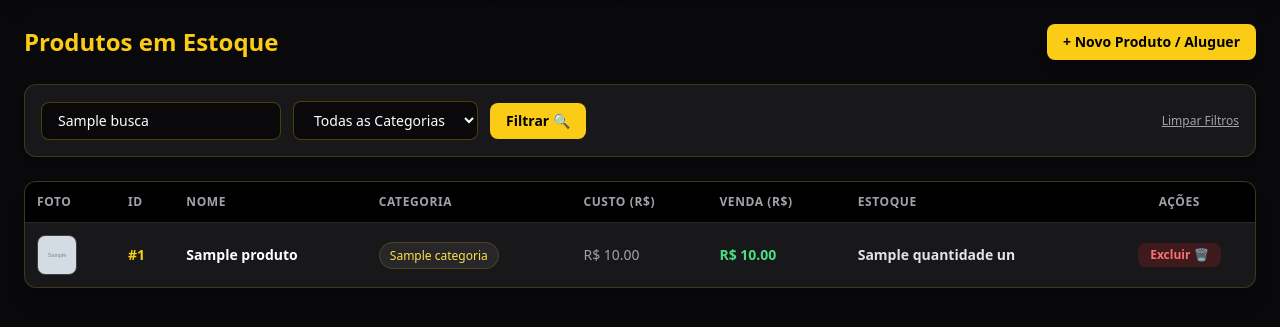
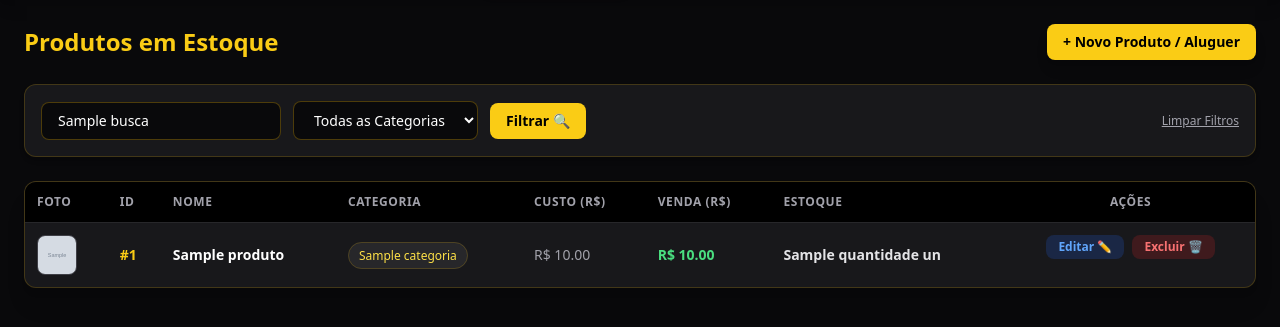
Before and after one commit to lungponto-ctrl/breja, a FastAPI app: template breja_byer_system/app/templates/admin/estoque.html in a window 1280 px wide. Shown: the part 71-398 px from the top of the page. Run offline with FastAPI, Linux system fonts and the light colour scheme; the template is opened without the code that fills it: most values are stand-ins (such as "Sample title", 1, 10 or a date in 2020); grey boxes marked "Sample" are stand-in pictures; some libraries are stand-ins or nearby versions.

Commit message:
Adiciona botao e modal de editar produto no estoque

```diff
--- a/breja_byer_system/app/templates/admin/estoque.html
+++ b/breja_byer_system/app/templates/admin/estoque.html
@@ -98,8 +98,13 @@
                         <td class="p-3 font-bold {% if p.quantidade <= 3 %}text-red-400 animate-pulse{% else %}text-zinc-200{% endif %}">
                             {{ p.quantidade }} un
                         </td>
-                        <td class="p-3 text-center">
-                            <form action="/admin/estoque/excluir/{{ p.id }}" method="POST" onsubmit="return confirm('Deseja excluir?');" class="inline">
+                        <td class="p-3 text-center flex items-center justify-center gap-2">
+                            <!-- Botão Editar -->
+                            <button onclick="abrirModalEdicao({{ p.id }}, '{{ p.nome }}', '{{ p.categoria or 'Geral' }}', {{ p.preco_custo }}, {{ p.preco_venda }}, {{ p.quantidade }})" class="bg-blue-600/20 text-blue-400 hover:bg-blue-600 hover:text-white px-3 py-1 rounded-lg text-xs font-semibold transition">
+                                Editar ✏️
+                            </button>
+                            <!-- Botão Excluir -->
+                            <form action="/admin/estoque/excluir/{{ p.id }}" method="POST" onsubmit="return confirm('Deseja excluir este produto?');" class="inline">
                                 <button type="submit" class="bg-red-600/20 text-red-400 hover:bg-red-600 hover:text-white px-3 py-1 rounded-lg text-xs font-semibold transition">Excluir 🗑️</button>
                             </form>
                         </td>
@@ -114,6 +119,7 @@
         </div>
     </main>
 
+    <!-- Modal Cadastrar Produto -->
     <div id="modal-produto" class="hidden fixed inset-0 bg-black/80 flex items-center justify-center z-50 p-4">
         <div class="bg-zinc-900 border border-yellow-500/30 rounded-2xl max-w-md w-full p-6 shadow-2xl">
             <h3 class="text-lg font-bold text-yellow-400 mb-4">Cadastrar Produto ou Aluguer</h3>
@@ -154,7 +160,52 @@
         </div>
     </div>
 
+    <!-- Modal Editar Produto -->
+    <div id="modal-editar" class="hidden fixed inset-0 bg-black/80 flex items-center justify-center z-50 p-4">
+        <div class="bg-zinc-900 border border-yellow-500/30 rounded-2xl max-w-md w-full p-6 shadow-2xl">
+            <h3 class="text-lg font-bold text-yellow-400 mb-4">Editar Produto ou Aluguer</h3>
+            <form id="form-editar" method="POST" class="space-y-4">
+                <div>
+                    <label class="block text-xs font-medium text-zinc-300 mb-1">Nome</label>
+                    <input type="text" id="edit_nome" name="nome" required class="w-full bg-zinc-950 border border-yellow-500/30 rounded-lg p-2.5 text-sm text-white focus:outline-none focus:border-yellow-400">
+                </div>
+                <div>
+                    <label class="block text-xs font-medium text-zinc-300 mb-1">Categoria</label>
+                    <input type="text" id="edit_categoria" name="categoria" required class="w-full bg-zinc-950 border border-yellow-500/30 rounded-lg p-2.5 text-sm text-white focus:outline-none focus:border-yellow-400">
+                </div>
+                <div class="grid grid-cols-2 gap-4">
+                    <div>
+                        <label class="block text-xs font-medium text-zinc-300 mb-1">Custo (R$)</label>
+                        <input type="number" step="0.01" id="edit_preco_custo" name="preco_custo" class="w-full bg-zinc-950 border border-yellow-500/30 rounded-lg p-2.5 text-sm text-white focus:outline-none focus:border-yellow-400">
+                    </div>
+                    <div>
+                        <label class="block text-xs font-medium text-zinc-300 mb-1">Venda / Diária (R$)</label>
+                        <input type="number" step="0.01" id="edit_preco_venda" name="preco_venda" required class="w-full bg-zinc-950 border border-yellow-500/30 rounded-lg p-2.5 text-sm text-white focus:outline-none focus:border-yellow-400">
+                    </div>
+                </div>
+                <div>
+                    <label class="block text-xs font-medium text-zinc-300 mb-1">Quantidade em Estoque</label>
+                    <input type="number" id="edit_quantidade" name="quantidade" required class="w-full bg-zinc-950 border border-yellow-500/30 rounded-lg p-2.5 text-sm text-white focus:outline-none focus:border-yellow-400">
+                </div>
+                <div class="flex justify-end gap-3 mt-6">
+                    <button type="button" onclick="document.getElementById('modal-editar').classList.add('hidden')" class="bg-zinc-800 text-zinc-300 px-4 py-2 rounded-lg text-sm">Cancelar</button>
+                    <button type="submit" class="bg-yellow-400 text-black font-bold px-4 py-2 rounded-lg text-sm">Atualizar</button>
+                </div>
+            </form>
+        </div>
+    </div>
+
     <script>
+        function abrirModalEdicao(id, nome, categoria, precoCusto, precoVenda, quantidade) {
+            document.getElementById('form-editar').action = `/admin/estoque/editar/${id}`;
+            document.getElementById('edit_nome').value = nome;
+            document.getElementById('edit_categoria').value = categoria;
+            document.getElementById('edit_preco_custo').value = precoCusto;
+            document.getElementById('edit_preco_venda').value = precoVenda;
+            document.getElementById('edit_quantidade').value = quantidade;
+            document.getElementById('modal-editar').classList.remove('hidden');
+        }
+
         function tocarAlertaSonoro() {
             try {
                 const ctx = new (window.AudioContext || window.webkitAudioContext)();
```
Also changed, not shown: breja_byer_system/app/routers/admin.py (+28 -0 lines).
